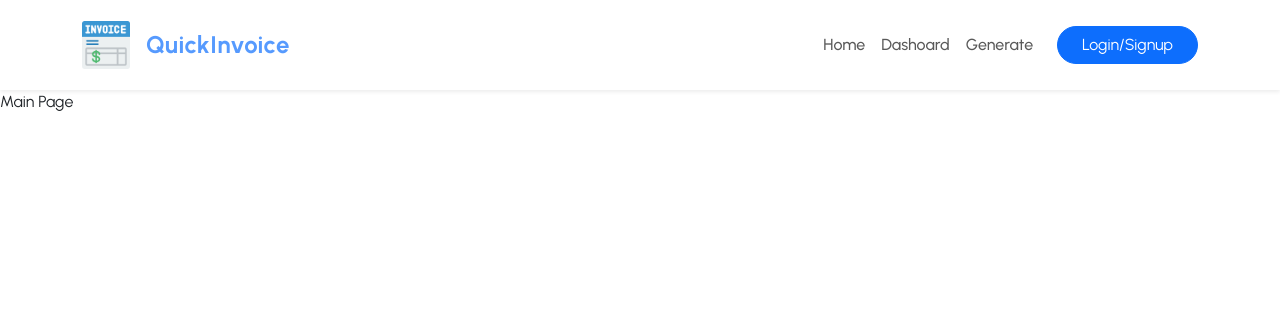
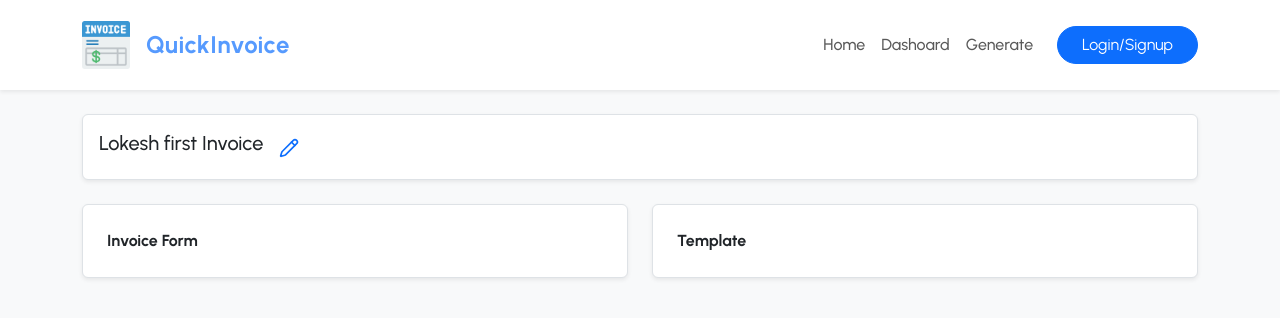
Before and after one commit to Lokesh20012/invoice-generator-application, a React (Vite) app in the folder invoice_generator_frontend/: page /generate in a window 1280 px wide. Shown: the top 318 px of the page. Built offline with nearby package versions, Linux system fonts and the light colour scheme.

Commit message:
created Appcontext and manage state for inovice tile

```diff
--- /dev/null
+++ b/invoice_generator_frontend/src/context/AppContext.jsx
@@ -0,0 +1,19 @@
+import { createContext, useState } from "react";
+
+export const AppContext = createContext();
+
+export const AppContextProvider = ({children}) =>{
+
+    const[invoiceTitle, setInvoiceTitle] = useState("Lokesh first Invoice");
+
+    const contextValue = {
+        invoiceTitle,
+        setInvoiceTitle
+    }
+
+    return(
+        <AppContext.Provider value={contextValue}>
+        {children}
+        </AppContext.Provider>
+    )
+}
--- a/invoice_generator_frontend/src/main.jsx
+++ b/invoice_generator_frontend/src/main.jsx
@@ -4,9 +4,10 @@ import './index.css'
 import "bootstrap/dist/css/bootstrap.css";
 import "bootstrap/dist/js/bootstrap.bundle.js";
 import App from './App.jsx'
+import { AppContextProvider } from './context/AppContext.jsx';
 
 createRoot(document.getElementById('root')).render(
-  <StrictMode>
-    <App />
-  </StrictMode>,
+  <AppContextProvider>
+    <App/>
+  </AppContextProvider>
 )
--- a/invoice_generator_frontend/src/pages/MainPage.jsx/MainPage.jsx
+++ b/invoice_generator_frontend/src/pages/MainPage.jsx/MainPage.jsx
@@ -1,6 +1,73 @@
+import {useState,useContext} from 'react';
+import {Pencil} from "lucide-react";
+import { AppContext } from '../../context/AppContext';
+
 const MainPage = () => {
-    return(
-        <div>Main Page</div>
-    )
+ const[isEditingTitle, setIsEditingTitle] = useState(false);
+ const {invoiceTitle, setInvoicetitle} = useContext(AppContext);
+
+  const handleTitleChange  = (e) =>{
+          const newtitle =e.target.value;
+          setInvoicetitle(newtitle);
+  }
+  const handleTitleEdit = () =>{
+  setIsEditingTitle(true);
+  }
+  const handleTitleBlur = () => {
+  setIsEditingTitle(false);
+  }
+
+
+ return (
+    <div className="container-fluid bg-light min-vh-100 py-4">
+      <div className="container">
+        {/* Title Bar */}
+        <div className="bg-white border rounded shadow-sm p-3 mb-4">
+          <div className="d-flex align-items-center">
+
+          {
+            isEditingTitle ?(
+              <input type="text"
+                className="form-control me-2"
+                autoFocus
+                onBlur={handleTitleBlur}
+                onChange={handleTitleChange}>
+
+                </input>
+
+            ):(
+              <>
+                    <h5 className="mb-2 me-3">{invoiceTitle}</h5>
+                      <button className="btn bnt-sm p-0 border-0 bg-transparent"
+                      onClick={handleTitleEdit}>
+
+                          <Pencil className = "text-primary" size={20}/>
+                      </button>
+              </>
+            )
+          }
+
+          </div>
+        </div>
+
+        {/* Invoice Form and Template Grid */}
+        <div className="row g-4 align-items-stretch">
+          {/* Invoice Form */}
+          <div className="col-12 col-lg-6 d-flex">
+            <div className="bg-white border fw-bold rounded shadow-sm p-4 w-100">
+             Invoice Form
+            </div>
+          </div>
+
+          {/* Template Grid */}
+          <div className="col-12 col-lg-6 d-flex">
+            <div className="bg-white border fw-bold rounded shadow-sm p-4 w-100">
+              Template
+            </div>
+          </div>
+        </div>
+      </div>
+    </div>
+  );
 }
 export default MainPage;
```
